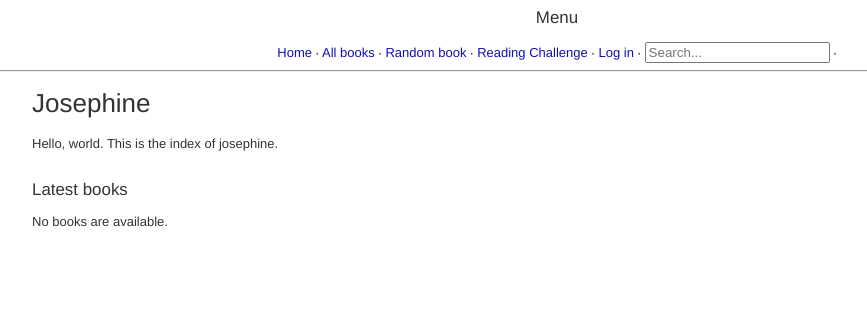
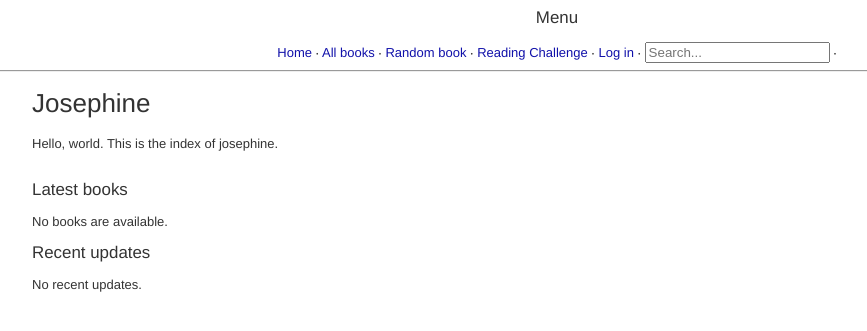
Before and after one commit to jd7h/josephine, a Django app: template josephine/booklist/templates/booklist/index.html in a window 1280 px wide. Shown: the top 331 px of the page, without its empty margins (89-956 px from the left). Run offline with Django 3.2, Linux system fonts and the light colour scheme; the template is opened without the code that fills it, so the values that code supplies are empty.

Commit message:
Show recent updates on frontpage

```diff
--- a/josephine/booklist/templates/booklist/index.html
+++ b/josephine/booklist/templates/booklist/index.html
@@ -26,6 +26,19 @@
 {% else %}
     <p>No books are available.</p>
 {% endif %}
+
+<h2>Recent updates</h2>
+{% if recent_updates %}
+    <ul>
+    {% for update in recent_updates %}
+        <li class="update">{{ update.date }}<br>{{ update.book }}<br>{{update.description}}</li>
+    {% endfor %}
+    </ul>
+    <a href="">More updates</a> | <a href="">RSS feed</a>
+{% else %}
+    <p>No recent updates.</p>
+{% endif %}
+</div>
+
 </div>
 </div>
-</div>
--- a/josephine/booklist/views.py
+++ b/josephine/booklist/views.py
@@ -12,6 +12,7 @@ def index(request):
     context = {}
     if request.user.is_authenticated:
         latest_books = Book.objects.order_by('-id')[:5]
+        recent_updates = Update.objects.all().order_by('-date')[:5]
         if SitePreferences.objects.filter(user=request.user).exists():
             highlight_shelf = request.user.sitepreferences.highlight_shelf
             highlight_books = Book.objects.filter(shelves=highlight_shelf)
@@ -19,7 +20,9 @@ def index(request):
             context['highlight_books'] = highlight_books
     else:
         latest_books = Book.objects.filter(isprivate=False).order_by('-id')[:5] # -id is id descending
+        recent_updates = Update.objects.filter(book__isprivate=False).order_by('-date')[:5]
     context['latest_books'] = latest_books
+    context['recent_updates'] = recent_updates
     return render(request, 'booklist/index.html', context)
 
 def detail(request, book_id):
```
